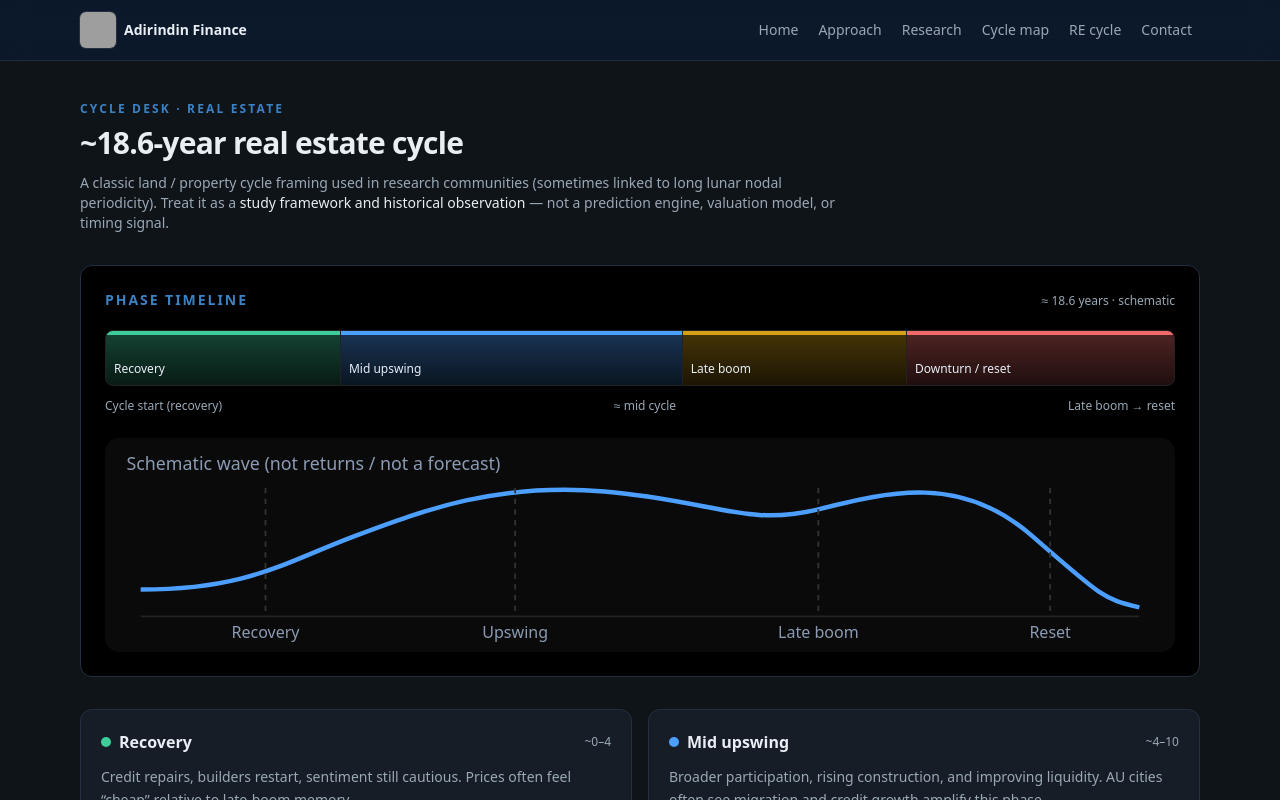
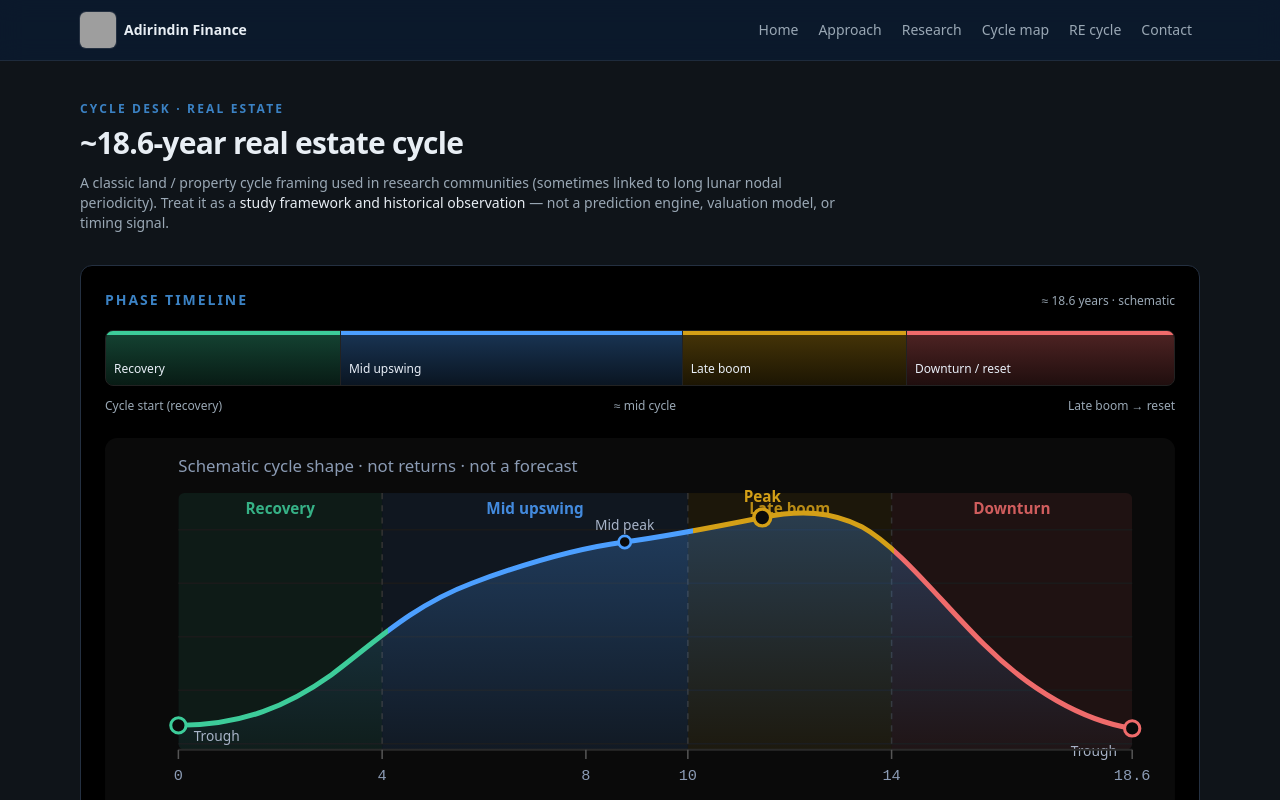
Before and after one commit to adirindin-debug/Adirindin-Finance, a Next.js app: page /tools/real-estate-cycle in a window 1280 px wide. Shown: the top 800 px of the page. Built offline with nearby package versions, Linux system fonts and the light colour scheme; grey boxes are pictures that could not be loaded.

Commit message:
Enhance 18.6y RE cycle chart with phase bands and depth.
Replace the thin schematic SVG with a taller educational chart: soft phase-colored bands, filled cycle curve with phase-tinted stroke, peak/trough markers, year axis, and dashed phase boundaries — still not returns or a forecast.

```diff
--- a/src/app/tools/real-estate-cycle/page.tsx
+++ b/src/app/tools/real-estate-cycle/page.tsx
@@ -93,32 +93,193 @@ export default function RealEstateCyclePage() {
           <span>Late boom → reset</span>
         </div>
 
-        {/* Lightweight SVG wave — schematic, not price data */}
-        <svg viewBox="0 0 600 120" className="mt-6 h-auto w-full" role="img" aria-label="Schematic cycle wave, not historical prices">
-          <rect width="600" height="120" fill="#0a0a0a" rx="8" />
-          <text x="12" y="18" fill="#8b9bb4" fontSize="10" fontFamily="system-ui">
-            Schematic wave (not returns / not a forecast)
+        {/* Richer schematic cycle chart — educational framing, not price data / not a forecast */}
+        <svg
+          viewBox="0 0 700 260"
+          className="mt-6 h-auto w-full"
+          role="img"
+          aria-label="Schematic 18.6-year real estate cycle chart with phase bands, not historical prices or a forecast"
+        >
+          <defs>
+            <linearGradient id="re-area" x1="0" y1="0" x2="0" y2="1">
+              <stop offset="0%" stopColor="#4c9fff" stopOpacity="0.28" />
+              <stop offset="100%" stopColor="#4c9fff" stopOpacity="0.02" />
+            </linearGradient>
+            <linearGradient id="re-stroke" x1="0" y1="0" x2="1" y2="0">
+              <stop offset="0%" stopColor="#3dcc9a" />
+              <stop offset="22%" stopColor="#3dcc9a" />
+              <stop offset="22%" stopColor="#4c9fff" />
+              <stop offset="54%" stopColor="#4c9fff" />
+              <stop offset="54%" stopColor="#d4a017" />
+              <stop offset="75%" stopColor="#d4a017" />
+              <stop offset="75%" stopColor="#ef6b6b" />
+              <stop offset="100%" stopColor="#ef6b6b" />
+            </linearGradient>
+            <clipPath id="re-plot">
+              <rect x="48" y="36" width="624" height="168" rx="4" />
+            </clipPath>
+          </defs>
+
+          <rect width="700" height="260" fill="#0a0a0a" rx="8" />
+
+          <text x="48" y="22" fill="#8b9bb4" fontSize="11" fontFamily="system-ui">
+            Schematic cycle shape · not returns · not a forecast
           </text>
-          <path
-            d="M20 85 C 80 85, 100 70, 140 55 S 220 25, 280 30 S 360 50, 400 40 S 480 20, 520 55 S 560 90, 580 95"
-            fill="none"
-            stroke="#4c9fff"
-            strokeWidth="2.5"
-          />
-          <line x1="20" y1="100" x2="580" y2="100" stroke="#222" strokeWidth="1" />
+
+          {/* Soft phase background bands (years 0–4 / 4–10 / 10–14 / 14–18.6) */}
+          <g clipPath="url(#re-plot)" opacity="0.9">
+            <rect x="48" y="36" width="133.3" height="168" fill="#3dcc9a" opacity="0.1" />
+            <rect x="181.3" y="36" width="200" height="168" fill="#4c9fff" opacity="0.1" />
+            <rect x="381.3" y="36" width="133.3" height="168" fill="#d4a017" opacity="0.1" />
+            <rect x="514.6" y="36" width="157.4" height="168" fill="#ef6b6b" opacity="0.1" />
+          </g>
+
+          {/* Subtle horizontal grid */}
+          {[60, 95, 130, 165, 200].map((y) => (
+            <line
+              key={y}
+              x1="48"
+              y1={y}
+              x2="672"
+              y2={y}
+              stroke="#1a1a1a"
+              strokeWidth="1"
+            />
+          ))}
+
+          {/* Vertical dashed phase boundaries */}
           {[
-            { x: 90, label: "Recovery" },
-            { x: 230, label: "Upswing" },
-            { x: 400, label: "Late boom" },
-            { x: 530, label: "Reset" },
-          ].map((m) => (
-            <g key={m.label}>
-              <line x1={m.x} y1="28" x2={m.x} y2="100" stroke="#333" strokeDasharray="3 3" />
-              <text x={m.x} y="112" textAnchor="middle" fill="#8b9bb4" fontSize="9" fontFamily="system-ui">
-                {m.label}
+            { x: 181.3, label: "Yr 4" },
+            { x: 381.3, label: "Yr 10" },
+            { x: 514.6, label: "Yr 14" },
+          ].map((b) => (
+            <g key={b.label}>
+              <line
+                x1={b.x}
+                y1="36"
+                x2={b.x}
+                y2="204"
+                stroke="#333"
+                strokeWidth="1"
+                strokeDasharray="4 4"
+              />
+            </g>
+          ))}
+
+          {/* Phase labels along top of plot */}
+          {[
+            { x: 114.65, label: "Recovery", color: "#3dcc9a" },
+            { x: 281.3, label: "Mid upswing", color: "#4c9fff" },
+            { x: 447.95, label: "Late boom", color: "#d4a017" },
+            { x: 593.3, label: "Downturn", color: "#ef6b6b" },
+          ].map((p) => (
+            <text
+              key={p.label}
+              x={p.x}
+              y="50"
+              textAnchor="middle"
+              fill={p.color}
+              fontSize="10"
+              fontFamily="system-ui"
+              fontWeight="600"
+              opacity="0.85"
+            >
+              {p.label}
+            </text>
+          ))}
+
+          {/* Filled area under smooth cycle curve + stronger phase-tinted stroke.
+              Path is a schematic educational shape only — not historical prices. */}
+          <g clipPath="url(#re-plot)">
+            <path
+              d="M48 188
+                 C 90 188, 120 175, 148 155
+                 C 175 135, 200 110, 240 95
+                 C 280 80, 310 72, 340 68
+                 C 370 64, 400 58, 430 52
+                 C 455 47, 475 48, 495 58
+                 C 520 72, 545 105, 575 135
+                 C 605 165, 640 185, 672 190
+                 L 672 204 L 48 204 Z"
+              fill="url(#re-area)"
+            />
+            <path
+              d="M48 188
+                 C 90 188, 120 175, 148 155
+                 C 175 135, 200 110, 240 95
+                 C 280 80, 310 72, 340 68
+                 C 370 64, 400 58, 430 52
+                 C 455 47, 475 48, 495 58
+                 C 520 72, 545 105, 575 135
+                 C 605 165, 640 185, 672 190"
+              fill="none"
+              stroke="url(#re-stroke)"
+              strokeWidth="3.25"
+              strokeLinecap="round"
+              strokeLinejoin="round"
+            />
+          </g>
+
+          {/* Peak & trough markers */}
+          <g>
+            {/* Start trough */}
+            <circle cx="48" cy="188" r="5" fill="#0a0a0a" stroke="#3dcc9a" strokeWidth="2" />
+            <text x="58" y="198" fill="#a8b4c8" fontSize="9" fontFamily="system-ui">
+              Trough
+            </text>
+            {/* Mid-cycle structure (approaching late boom) */}
+            <circle cx="340" cy="68" r="4" fill="#0a0a0a" stroke="#4c9fff" strokeWidth="1.75" />
+            <text x="340" y="60" textAnchor="middle" fill="#a8b4c8" fontSize="9" fontFamily="system-ui">
+              Mid peak
+            </text>
+            {/* Cycle peak in late boom */}
+            <circle cx="430" cy="52" r="5.5" fill="#0a0a0a" stroke="#d4a017" strokeWidth="2.25" />
+            <text x="430" y="42" textAnchor="middle" fill="#d4a017" fontSize="10" fontFamily="system-ui" fontWeight="600">
+              Peak
+            </text>
+            {/* End trough */}
+            <circle cx="672" cy="190" r="5" fill="#0a0a0a" stroke="#ef6b6b" strokeWidth="2" />
+            <text x="662" y="208" textAnchor="end" fill="#a8b4c8" fontSize="9" fontFamily="system-ui">
+              Trough
+            </text>
+          </g>
+
+          {/* Baseline */}
+          <line x1="48" y1="204" x2="672" y2="204" stroke="#2a2a2a" strokeWidth="1.25" />
+
+          {/* Year axis 0 → 18.6 */}
+          {[
+            { yr: "0", x: 48 },
+            { yr: "4", x: 181.3 },
+            { yr: "8", x: 314.6 },
+            { yr: "10", x: 381.3 },
+            { yr: "14", x: 514.6 },
+            { yr: "18.6", x: 672 },
+          ].map((t) => (
+            <g key={t.yr}>
+              <line x1={t.x} y1="204" x2={t.x} y2="210" stroke="#555" strokeWidth="1" />
+              <text
+                x={t.x}
+                y="224"
+                textAnchor="middle"
+                fill="#8b9bb4"
+                fontSize="10"
+                fontFamily="ui-monospace, monospace"
+              >
+                {t.yr}
               </text>
             </g>
           ))}
+          <text
+            x="360"
+            y="246"
+            textAnchor="middle"
+            fill="#6b7a90"
+            fontSize="10"
+            fontFamily="system-ui"
+          >
+            Cycle years (schematic · ≈ 18.6)
+          </text>
         </svg>
       </div>
 
```
